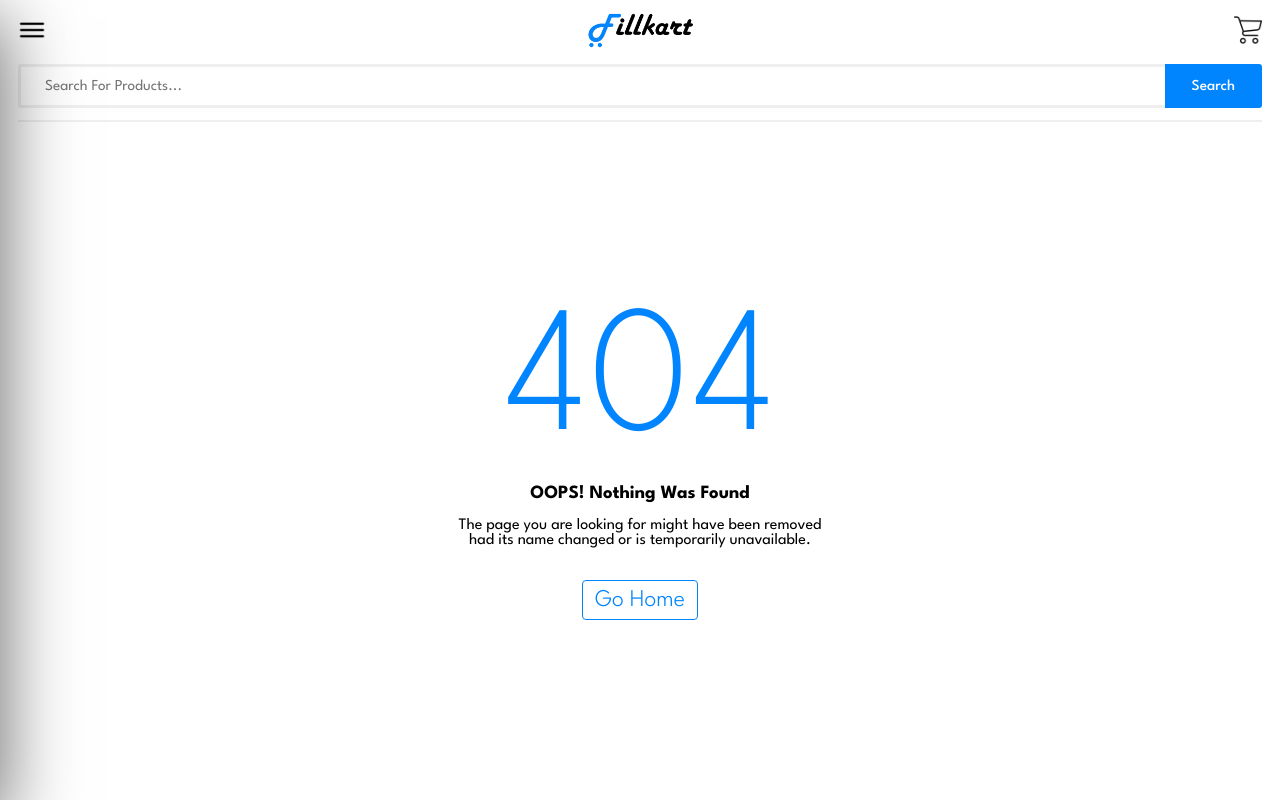
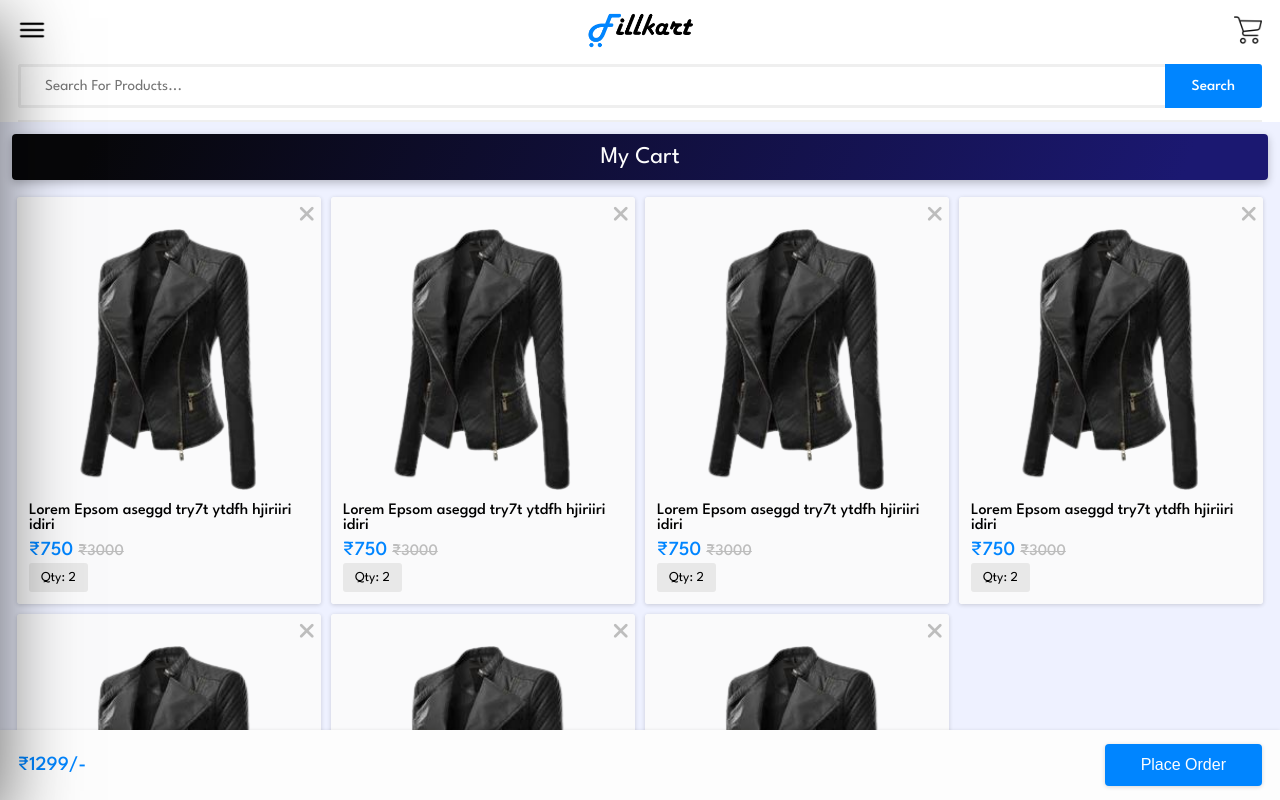
Before and after one commit to RameesJahan/Fillkart-React, a React (Create React App) app: page /cart in a window 1280 px wide. Built offline with nearby package versions, Linux system fonts and the light colour scheme.

Commit message:
Added cart page

```diff
--- /dev/null
+++ b/src/components/CartItem/CartItem.css
@@ -0,0 +1,53 @@
+.cart-item-container{
+  position: relative;
+  overflow: hidden;
+  width: 100%;
+  background: #fbfbfbf6;
+  box-shadow: rgba(0, 0, 0, 0.16) 0px 1px 4px;
+  border-radius: 3px;
+  padding: 12px;
+  display: flex;
+  flex-direction: column;
+}
+
+.cart-item-ic-close{
+  color: #bdbdbd;
+  position: absolute;
+  top:0;
+  right: 0;
+  font-size: 22px;
+  margin: 6px;
+}
+
+.cart-item-img{
+  margin-top: 10px;
+  width: 100%;
+  aspect-ratio: 1/1;
+  padding: 8px;
+}
+
+.cart-item-name{
+  margin: 4px 0;
+  font-size: 1rem;
+  font-weight: 500;
+}
+
+.cart-item-price{
+  font-size: 1.25rem;
+  font-weight: 500;
+  margin: 4px 0;
+  color: #0085FF;
+}
+.cart-item-price span{
+  font-size: 1rem;
+  color: #bdbdbd;
+  text-decoration: line-through;
+}
+
+.cart-item-qty{
+  background: #e8e8e8;
+  border-radius: 3px;
+  align-self: flex-start;
+  padding: 8px 12px;
+  font-size: 0.85rem;
+}
--- /dev/null
+++ b/src/components/CartItem/CartItem.js
@@ -0,0 +1,18 @@
+import React from 'react'
+import './CartItem.css'
+
+const CartItem = ({ item,onDel,img,title,off,price,qty }) => {
+
+  const offPrice = ((100-(off || 15))/100)*price;
+  return (
+        <div className="cart-item-container">
+          <i className="cart-item-ic-close fa fa-xmark" onClick={() => onDel()} />
+          <img className="cart-item-img" src={img} alt={title}/>
+          <h6 className="cart-item-name">{title}</h6>
+          <p className="cart-item-price">₹{offPrice}&nbsp;<span className="price-span">₹{price}</span></p>
+          <p className="cart-item-qty">Qty: {qty}</p>
+        </div>
+  )
+}
+
+export default CartItem
--- a/src/components/NavBar/NavBar.js
+++ b/src/components/NavBar/NavBar.js
@@ -23,6 +23,7 @@ const NavBar = ({ show, onClose }) => {
   };
   const handleCart = () => {
     onClose()
+    navigate('/cart')
   };
   const handleWish = () => {
     onClose()
--- /dev/null
+++ b/src/components/PageTitle/Title.css
@@ -0,0 +1,14 @@
+.page-title{
+  width: 100%;
+  background-image: linear-gradient( 111.4deg,  rgba(7,7,9,1) 6.5%, rgba(27,24,113,1) 93.2% );
+  color: #fdfdfd;
+  border-radius: 4px;
+  box-shadow: rgba(0, 0, 0, 0.24) 0px 3px 8px;
+  padding: 12px;
+}
+
+.page-title>h2{
+  text-align: center;
+  font-weight: 400;
+  font-size: 24px;
+}
--- /dev/null
+++ b/src/components/PageTitle/Title.js
@@ -0,0 +1,12 @@
+import React from 'react'
+import './Title.css'
+
+const Title = ({ name }) => {
+  return (
+      <div className="page-title" >
+        <h2>{name}</h2>
+      </div>
+  )
+}
+
+export default Title
--- a/src/index.js
+++ b/src/index.js
@@ -7,6 +7,7 @@ import Register from './pages/Signin/Signup';
 import Category from './pages/Category/Category';
 import CatView from './pages/Category/CatView';
 import Home from './pages/Home/Home';
+import Cart from './pages/Cart/Cart';
 import NotFound from './pages/NotFound/NotFound';
 
 const root = ReactDOM.createRoot(document.getElementById('root'));
@@ -18,6 +19,7 @@ root.render(
           <Route index element={<Home />} />
           <Route path="categories" element={<Category />} />
           <Route path="categories/:category" element={<CatView />} />
+          <Route path="cart" element={<Cart />} />
           <Route path="*" element={<NotFound />} />
         </Route>
         <Route path="/auth/signin" element={<Login />} />
--- /dev/null
+++ b/src/pages/Cart/Cart.css
@@ -0,0 +1,93 @@
+.cart-container{
+  overflow-x: hidden ;
+  background: #eef1ff;
+  height: 100%;
+}
+
+.cart-title-container{
+  padding: 12px;
+}
+
+.emt-container{
+  display: flex;
+  flex-direction: column;
+  width: 100%;
+  align-items: center;
+  padding: 8px;
+  padding-top: 24px;
+  margin: 12px 0;
+  font-size: 20px;
+}
+
+.emt-container>img{
+  width: 240px;
+  object-fit: contain;
+}
+
+.btn-emt-cart{
+  padding: 16px 20px;
+  margin: 24px 0;
+  background: #0085ff;
+  color: #fdfdfd;
+  border-radius: 4px;
+}
+
+.def-container{
+  padding: 12px;
+  padding-top: 0;
+  width: 100%;
+  display: grid;
+  grid-template-columns: repeat(4,1fr);
+}
+
+@media only screen and (max-width:720px){
+  .def-container{
+    grid-template-columns: repeat(3,1fr);
+  }
+}
+
+@media only screen and (max-width:480px){
+  .def-container{
+    grid-template-columns: repeat(2,1fr);
+  }
+}
+@media only screen and (max-width:300px){
+  .def-container{
+    grid-template-columns: 1fr;
+  }
+}
+
+.def-item{
+  width: 100%;
+  padding: 5px;
+}
+
+.def-place-order{
+  position: sticky;
+  bottom: 0;
+  width: 100%;
+  box-shadow: rgba(0, 0, 0, 0.16) 0px 1px 4px;
+  background: #fdfdfd;
+  display: flex;
+  justify-content: space-between;
+  align-items: center;
+  padding: 14px 18px;
+}
+
+.def-po-price{
+  font-size: 1.25rem;
+  font-weight: 500;
+  margin: 4px 0;
+  color: #0085FF;
+}
+
+.def-po-btn{
+  background: #0085FF;
+  font-size: 1rem;
+  font-weight: 500;
+  padding: 12px 36px;
+  color: #fdfdfd;
+  border-radius: 4px;
+  box-shadow: rgba(0, 0, 0, 0.16) 0px 1px 4px;
+  border: none;
+}
--- /dev/null
+++ b/src/pages/Cart/Cart.js
@@ -0,0 +1,70 @@
+import React from 'react'
+import { Link } from "react-router-dom";
+import './Cart.css'
+
+import CartItem from '../../components/CartItem/CartItem';
+import Deals from '../../components/OtherDeals/OtherDeals';
+import Title from '../../components/PageTitle/Title';
+
+import ImgWomen from '../../assets/images/category_6.png';
+import IMG_EMT_BOX from '../../assets/images/empty_box.png'
+
+const DefaultCart = ({ items }) => {
+
+  const handleRemove = () => {
+    console.log("Removed")
+  }
+
+  return (
+      <div className="def-content" >
+        <div className="def-container" >
+          { items.map((item,i) => (
+            <div key={i} className="def-item" >
+              <CartItem
+                img={ImgWomen}
+                title="Lorem Epsom aseggd try7t ytdfh hjiriiri idiri"
+                price="3000"
+                off="75"
+                qty="2"
+                onDel={handleRemove}
+              />
+            </div>
+          ))}
+        </div>
+        <div className="def-place-order">
+          <p className="def-po-price">₹1299/-</p>
+          <button className="def-po-btn">Place Order</button>
+        </div>
+        <Deals title="Recommended for you" />
+      </div>
+    )
+}
+
+const EmptyCart = () => {
+  return (
+      <div className="emt-container">
+        <img src={ IMG_EMT_BOX } alt="Empty Box" />
+        <p>Your Cart is Empty</p>
+        <Link className="btn-emt-cart" to="/">
+          Continue to shopping
+        </Link>
+      </div>
+    )
+}
+
+
+const Cart = () => {
+
+  const cartItems = [0,1,2,3,4,5,6]
+
+  return (
+    <div className="cart-container" >
+      <div className="cart-title-container">
+        <Title name="My Cart" />
+      </div>
+      { cartItems.length === 0 ? <EmptyCart /> : <DefaultCart items={cartItems} />}
+    </div>
+  )
+}
+
+export default Cart
```
Also changed, not shown: src/assets/images/empty_box.png (added).
